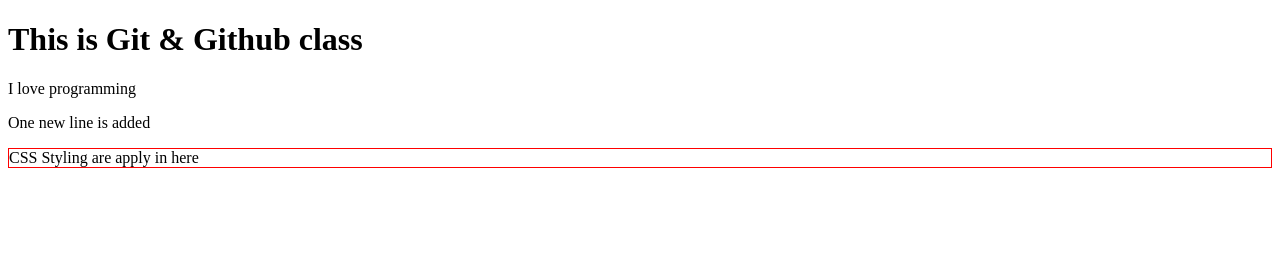
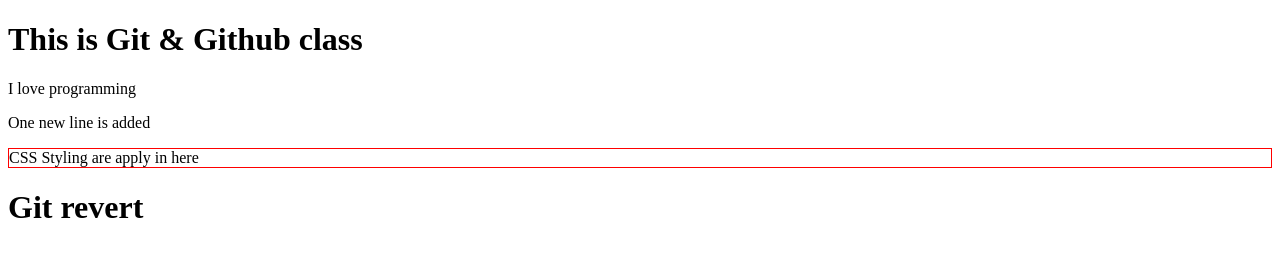
Before and after one commit to jakaria2055/git-github, a plain HTML site: page index.html in a window 1280 px wide. Drawn offline with Linux system fonts and the light colour scheme.

Commit message:
Git revert trying

```diff
--- a/index.html
+++ b/index.html
@@ -10,5 +10,8 @@
     <p>I love programming</p>
     <p>One new line is added</p>
     <p style="border: 1px solid red;">CSS Styling are apply in here</p>
+    <div>
+        <h1>Git revert </h1>
+    </div>
 </body>
 </html>
```
